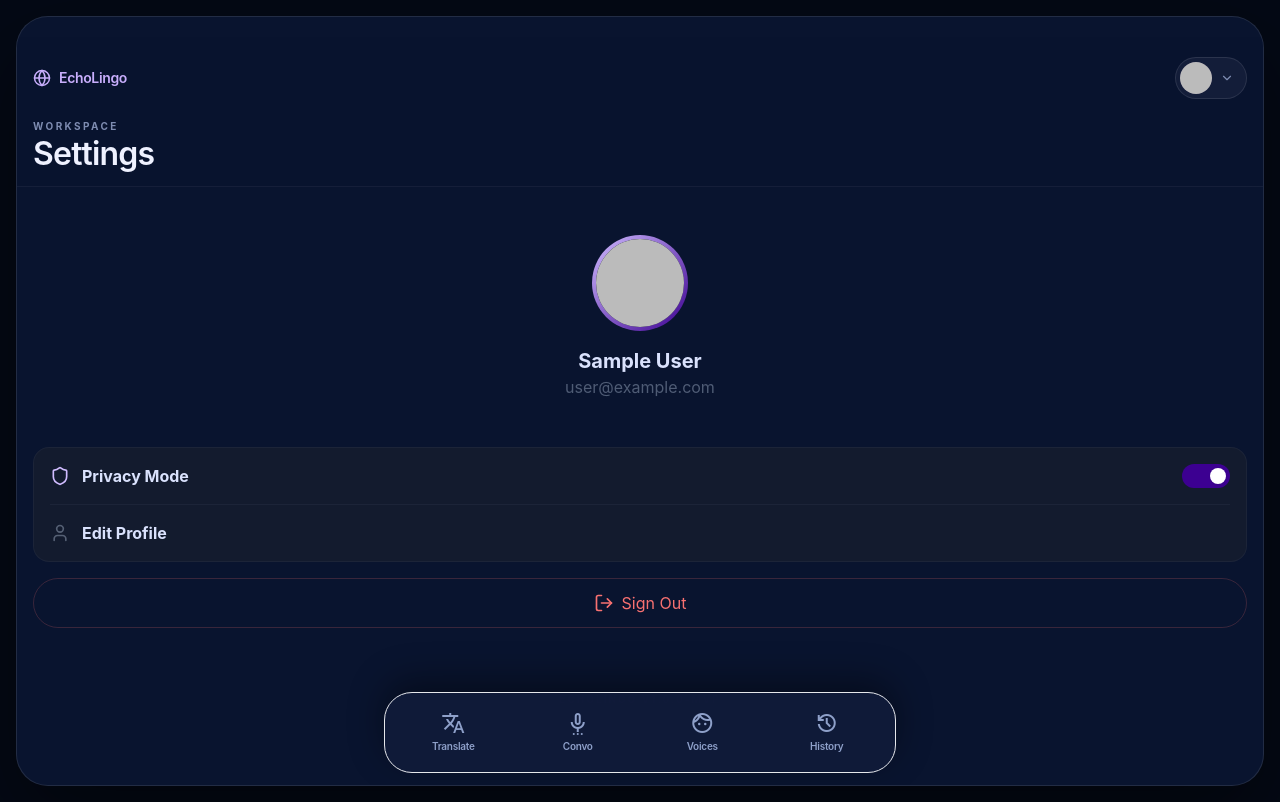
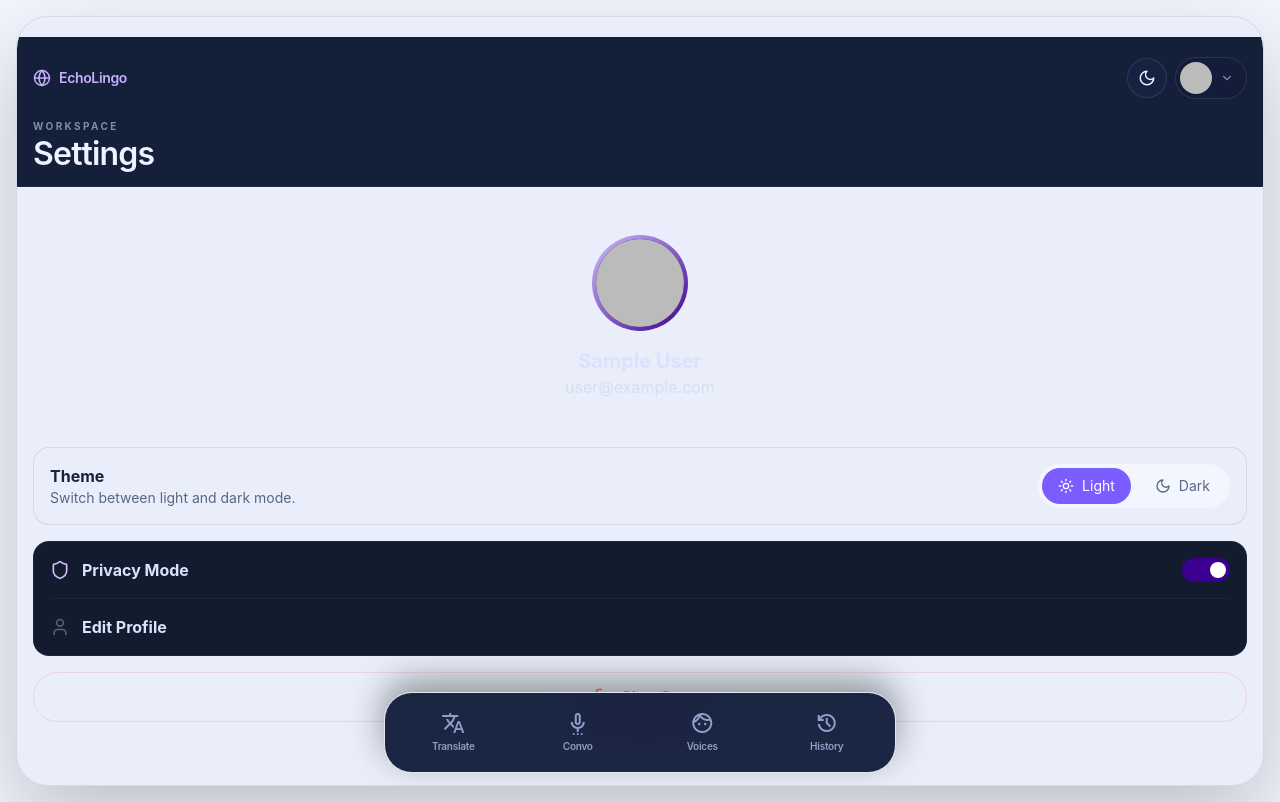
Before and after one commit to LJebry/EchoLingo, a Next.js app: page /settings in a window 1280 px wide. Built offline with nearby package versions, Linux system fonts and the light colour scheme; no server answers; sample sign-in values are in the browser's storage.

Commit message:
Add dark and light theme support

```diff
--- a/src/app/globals.css
+++ b/src/app/globals.css
@@ -3,17 +3,66 @@
 @tailwind utilities;
 
 :root {
+  color-scheme: light;
+  --color-pulse: 123 92 255;
+  --color-on-pulse: 255 255 255;
+  --color-support: 88 103 130;
+  --color-on-support: 26 38 63;
+  --color-accent: 36 143 111;
+  --color-on-accent: 255 255 255;
+  --color-surface: 243 246 255;
+  --color-surface-low: 233 238 250;
+  --color-surface-high: 220 228 246;
+  --color-surface-highest: 208 218 238;
+  --color-surface-bright: 248 250 255;
+  --color-on-surface: 24 34 58;
+  --color-outline-ghost: 24 34 58;
+  --color-pulse-container: 214 199 255;
+  --body-bg: #edf2ff;
+  --body-grad-1: rgba(123, 92, 255, 0.12);
+  --body-grad-2: rgba(36, 143, 111, 0.1);
+  --body-grad-3: #e6eefb;
+  --body-grad-4: #dce8fb;
+  --body-grad-5: #eef4ff;
+  --selection-bg: rgba(123, 92, 255, 0.22);
+  --selection-text: #18223a;
+}
+
+html[data-theme="dark"] {
   color-scheme: dark;
+  --color-pulse: 208 188 255;
+  --color-on-pulse: 60 0 145;
+  --color-support: 185 199 223;
+  --color-on-support: 35 49 68;
+  --color-accent: 139 214 180;
+  --color-on-accent: 0 56 39;
+  --color-surface: 11 19 38;
+  --color-surface-low: 19 27 46;
+  --color-surface-high: 34 42 61;
+  --color-surface-highest: 45 52 73;
+  --color-surface-bright: 57 69 99;
+  --color-on-surface: 218 226 253;
+  --color-outline-ghost: 218 226 253;
+  --color-pulse-container: 122 90 201;
+  --body-bg: #0b1326;
+  --body-grad-1: rgba(208, 188, 255, 0.16);
+  --body-grad-2: rgba(139, 214, 180, 0.1);
+  --body-grad-3: #0b1326;
+  --body-grad-4: #101a32;
+  --body-grad-5: #0b1326;
+  --selection-bg: rgba(208, 188, 255, 0.3);
+  --selection-text: #dae2fd;
 }
 
 body {
   @apply bg-surface text-on-surface antialiased;
   min-height: 100vh;
   overflow-x: hidden;
+  background-color: var(--body-bg);
   background-image:
-    radial-gradient(circle at 15% 10%, rgba(208, 188, 255, 0.16), transparent 35%),
-    radial-gradient(circle at 80% 0%, rgba(139, 214, 180, 0.1), transparent 30%),
-    linear-gradient(145deg, #0b1326 0%, #101a32 45%, #0b1326 100%);
+    radial-gradient(circle at 15% 10%, var(--body-grad-1), transparent 35%),
+    radial-gradient(circle at 80% 0%, var(--body-grad-2), transparent 30%),
+    linear-gradient(145deg, var(--body-grad-3) 0%, var(--body-grad-4) 45%, var(--body-grad-5) 100%);
 }
 
 /* Hide scrollbar for Chrome, Safari and Opera */
@@ -28,8 +77,8 @@ body {
 }
 
 ::selection {
-  background: rgba(208, 188, 255, 0.3);
-  color: #dae2fd;
+  background: var(--selection-bg);
+  color: var(--selection-text);
 }
 
 @keyframes voiceBarA {
--- a/src/app/layout.tsx
+++ b/src/app/layout.tsx
@@ -1,6 +1,8 @@
 import "./globals.css";
 import { AppShell } from "@/components/layout/AppShell";
 import { SessionProvider } from "next-auth/react";
+import { ThemeProvider } from "@/components/theme/ThemeProvider";
+import { ThemeScript } from "@/components/theme/ThemeScript";
 
 export const metadata = {
   title: "EchoLingo",
@@ -13,8 +15,9 @@ export default function RootLayout({
   children: React.ReactNode;
 }) {
   return (
-    <html lang="en" className="dark">
+    <html lang="en" suppressHydrationWarning>
       <head>
+        <ThemeScript />
         <link
           rel="stylesheet"
           href="https://fonts.googleapis.com/css2?family=Material+Symbols+Outlined:wght,FILL@100..700,0..1&display=swap"
@@ -24,10 +27,12 @@ export default function RootLayout({
           rel="stylesheet"
         />
       </head>
-      <body className="font-sans bg-[#040915] text-on-surface antialiased">
-        <SessionProvider>
-          <AppShell>{children}</AppShell>
-        </SessionProvider>
+      <body className="font-sans bg-surface text-on-surface antialiased">
+        <ThemeProvider>
+          <SessionProvider>
+            <AppShell>{children}</AppShell>
+          </SessionProvider>
+        </ThemeProvider>
       </body>
     </html>
   );
--- a/src/app/settings/page.tsx
+++ b/src/app/settings/page.tsx
@@ -4,6 +4,7 @@ import Image from "next/image"
 import { MobileHeader } from "@/components/layout/MobileHeader"
 import { Button } from "@/components/ui/Button"
 import { LogOut, Shield, User } from "lucide-react"
+import { ThemeToggleCard } from "@/components/theme/ThemeToggleCard"
 
 export default async function SettingsPage() {
   const session = await auth()
@@ -30,6 +31,8 @@ export default async function SettingsPage() {
       </div>
 
       <div className="space-y-4">
+        <ThemeToggleCard />
+
         <div className="p-4 rounded-2xl bg-[#131b2e] border border-[#b9c7df]/5 space-y-4">
           <div className="flex items-center justify-between">
             <div className="flex items-center gap-3">
--- a/src/components/layout/AppShell.tsx
+++ b/src/components/layout/AppShell.tsx
@@ -13,8 +13,8 @@ export function AppShell({ children }: { children: ReactNode }) {
   const hideBottomNav = shouldHideBottomNav(pathname)
 
   return (
-    <div className="min-h-svh bg-[#040915] md:p-4">
-      <div className="relative mx-auto min-h-svh w-full bg-[#09142f] text-white md:min-h-[calc(100svh-2rem)] md:max-w-4xl md:overflow-hidden md:rounded-[2rem] md:border md:border-white/10 md:shadow-[0_35px_90px_rgba(0,0,0,0.45)] lg:max-w-6xl xl:max-w-7xl">
+    <div className="min-h-svh bg-surface md:p-4">
+      <div className="relative mx-auto min-h-svh w-full bg-surface-low text-on-surface md:min-h-[calc(100svh-2rem)] md:max-w-4xl md:overflow-hidden md:rounded-[2rem] md:border md:border-outline-ghost/10 md:shadow-[0_35px_90px_rgba(0,0,0,0.22)] lg:max-w-6xl xl:max-w-7xl">
         <div className="min-h-svh md:min-h-0 md:h-[calc(100svh-2rem)] md:overflow-y-auto">{children}</div>
         {hideBottomNav ? null : <BottomNav />}
       </div>
--- a/src/components/layout/UserProfile.tsx
+++ b/src/components/layout/UserProfile.tsx
@@ -11,6 +11,7 @@ import {
   ChevronDown
 } from "lucide-react"
 import { cn } from "@/lib/utils"
+import { ThemeIconToggle } from "@/components/theme/ThemeIconToggle"
 
 export function UserProfile() {
   const { data: session, status } = useSession()
@@ -34,18 +35,23 @@ export function UserProfile() {
 
   if (!session) {
     return (
+      <div className="flex items-center gap-2">
+        <ThemeIconToggle />
         <Link
           href="/login"
           className="inline-flex h-10 items-center justify-center rounded-full border border-white/10 bg-[#162242] px-5 text-sm font-medium text-[#eef1ff] transition-all hover:bg-[#1f2b47] active:scale-95"
         >
           Log In
         </Link>
+      </div>
     )
   }
 
   const user = session.user
 
   return (
+    <div className="flex items-center gap-2">
+      <ThemeIconToggle />
       <div className="relative" ref={dropdownRef}>
       <button
         onClick={() => setIsOpen(!isOpen)}
@@ -103,5 +109,6 @@ export function UserProfile() {
         </div>
       )}
       </div>
+    </div>
   )
 }
--- /dev/null
+++ b/src/components/theme/ThemeIconToggle.tsx
@@ -0,0 +1,20 @@
+"use client"
+
+import { Moon, Sun } from "lucide-react"
+import { useTheme } from "@/components/theme/ThemeProvider"
+
+export function ThemeIconToggle() {
+  const { theme, toggleTheme } = useTheme()
+
+  return (
+    <button
+      type="button"
+      onClick={toggleTheme}
+      className="inline-flex h-10 w-10 items-center justify-center rounded-full border border-white/10 bg-[#162242] text-[#eef1ff] transition-all hover:bg-[#1f2b47] active:scale-95"
+      aria-label={`Switch to ${theme === "dark" ? "light" : "dark"} mode`}
+      title={`Switch to ${theme === "dark" ? "light" : "dark"} mode`}
+    >
+      {theme === "dark" ? <Sun size={18} /> : <Moon size={18} />}
+    </button>
+  )
+}
--- /dev/null
+++ b/src/components/theme/ThemeProvider.tsx
@@ -0,0 +1,63 @@
+"use client"
+
+import { createContext, useContext, useEffect, useMemo, useState, type ReactNode } from "react"
+
+type Theme = "light" | "dark"
+
+type ThemeContextValue = {
+  theme: Theme
+  setTheme: (theme: Theme) => void
+  toggleTheme: () => void
+}
+
+const ThemeContext = createContext<ThemeContextValue | null>(null)
+
+function applyTheme(theme: Theme) {
+  document.documentElement.dataset.theme = theme
+  document.documentElement.classList.toggle("dark", theme === "dark")
+}
+
+export function ThemeProvider({ children }: { children: ReactNode }) {
+  const [theme, setThemeState] = useState<Theme>("dark")
+
+  useEffect(() => {
+    const storedTheme = window.localStorage.getItem("theme") as Theme | null
+    const initialTheme =
+      storedTheme === "light" || storedTheme === "dark"
+        ? storedTheme
+        : window.matchMedia("(prefers-color-scheme: dark)").matches
+          ? "dark"
+          : "light"
+
+    setThemeState(initialTheme)
+    applyTheme(initialTheme)
+  }, [])
+
+  const value = useMemo<ThemeContextValue>(
+    () => ({
+      theme,
+      setTheme: (nextTheme) => {
+        setThemeState(nextTheme)
+        window.localStorage.setItem("theme", nextTheme)
+        applyTheme(nextTheme)
+      },
+      toggleTheme: () => {
+        const nextTheme = theme === "dark" ? "light" : "dark"
+        setThemeState(nextTheme)
+        window.localStorage.setItem("theme", nextTheme)
+        applyTheme(nextTheme)
+      },
+    }),
+    [theme]
+  )
+
+  return <ThemeContext.Provider value={value}>{children}</ThemeContext.Provider>
+}
+
+export function useTheme() {
+  const context = useContext(ThemeContext)
+  if (!context) {
+    throw new Error("useTheme must be used within a ThemeProvider")
+  }
+  return context
+}
--- /dev/null
+++ b/src/components/theme/ThemeScript.tsx
@@ -0,0 +1,20 @@
+export function ThemeScript() {
+  const script = `
+    (function () {
+      try {
+        var storedTheme = localStorage.getItem("theme");
+        var theme = storedTheme === "light" || storedTheme === "dark"
+          ? storedTheme
+          : (window.matchMedia("(prefers-color-scheme: dark)").matches ? "dark" : "light");
+        document.documentElement.dataset.theme = theme;
+        if (theme === "dark") {
+          document.documentElement.classList.add("dark");
+        } else {
+          document.documentElement.classList.remove("dark");
+        }
+      } catch (e) {}
+    })();
+  `
+
+  return <script dangerouslySetInnerHTML={{ __html: script }} />
+}
--- /dev/null
+++ b/src/components/theme/ThemeToggleCard.tsx
@@ -0,0 +1,44 @@
+"use client"
+
+import { Moon, Sun } from "lucide-react"
+import { useTheme } from "@/components/theme/ThemeProvider"
+import { cn } from "@/lib/utils"
+
+export function ThemeToggleCard() {
+  const { theme, setTheme } = useTheme()
+
+  return (
+    <div className="rounded-2xl border border-outline-ghost/10 bg-surface-low p-4 space-y-4">
+      <div className="flex items-center justify-between">
+        <div>
+          <p className="font-bold text-on-surface">Theme</p>
+          <p className="text-sm text-support">Switch between light and dark mode.</p>
+        </div>
+        <div className="flex items-center gap-2 rounded-full bg-surface px-1 py-1">
+          <button
+            type="button"
+            onClick={() => setTheme("light")}
+            className={cn(
+              "inline-flex items-center gap-2 rounded-full px-4 py-2 text-sm transition-colors",
+              theme === "light" ? "bg-pulse text-on-pulse" : "text-support hover:text-on-surface"
+            )}
+          >
+            <Sun size={16} />
+            Light
+          </button>
+          <button
+            type="button"
+            onClick={() => setTheme("dark")}
+            className={cn(
+              "inline-flex items-center gap-2 rounded-full px-4 py-2 text-sm transition-colors",
+              theme === "dark" ? "bg-pulse text-on-pulse" : "text-support hover:text-on-surface"
+            )}
+          >
+            <Moon size={16} />
+            Dark
+          </button>
+        </div>
+      </div>
+    </div>
+  )
+}
--- a/tailwind.config.ts
+++ b/tailwind.config.ts
@@ -9,20 +9,20 @@ const config: Config = {
   theme: {
     extend: {
       colors: {
-        pulse: "#d0bcff",
-        "on-pulse": "#3c0091",
-        support: "#b9c7df",
-        "on-support": "#233144",
-        accent: "#8bd6b4",
-        "on-accent": "#003827",
-        surface: "#0b1326",
-        "surface-low": "#131b2e",
-        "surface-high": "#222a3d",
-        "surface-highest": "#2d3449",
-        "surface-bright": "#394563",
-        "on-surface": "#dae2fd",
-        "outline-ghost": "rgba(218, 226, 253, 0.2)",
-        "pulse-container": "#7a5ac9",
+        pulse: "rgb(var(--color-pulse) / <alpha-value>)",
+        "on-pulse": "rgb(var(--color-on-pulse) / <alpha-value>)",
+        support: "rgb(var(--color-support) / <alpha-value>)",
+        "on-support": "rgb(var(--color-on-support) / <alpha-value>)",
+        accent: "rgb(var(--color-accent) / <alpha-value>)",
+        "on-accent": "rgb(var(--color-on-accent) / <alpha-value>)",
+        surface: "rgb(var(--color-surface) / <alpha-value>)",
+        "surface-low": "rgb(var(--color-surface-low) / <alpha-value>)",
+        "surface-high": "rgb(var(--color-surface-high) / <alpha-value>)",
+        "surface-highest": "rgb(var(--color-surface-highest) / <alpha-value>)",
+        "surface-bright": "rgb(var(--color-surface-bright) / <alpha-value>)",
+        "on-surface": "rgb(var(--color-on-surface) / <alpha-value>)",
+        "outline-ghost": "rgb(var(--color-outline-ghost) / <alpha-value>)",
+        "pulse-container": "rgb(var(--color-pulse-container) / <alpha-value>)",
       },
       fontFamily: {
         sans: ["Inter", "ui-sans-serif", "system-ui", "sans-serif"],
```
Lines whose indentation alone changed are shown as unchanged.
